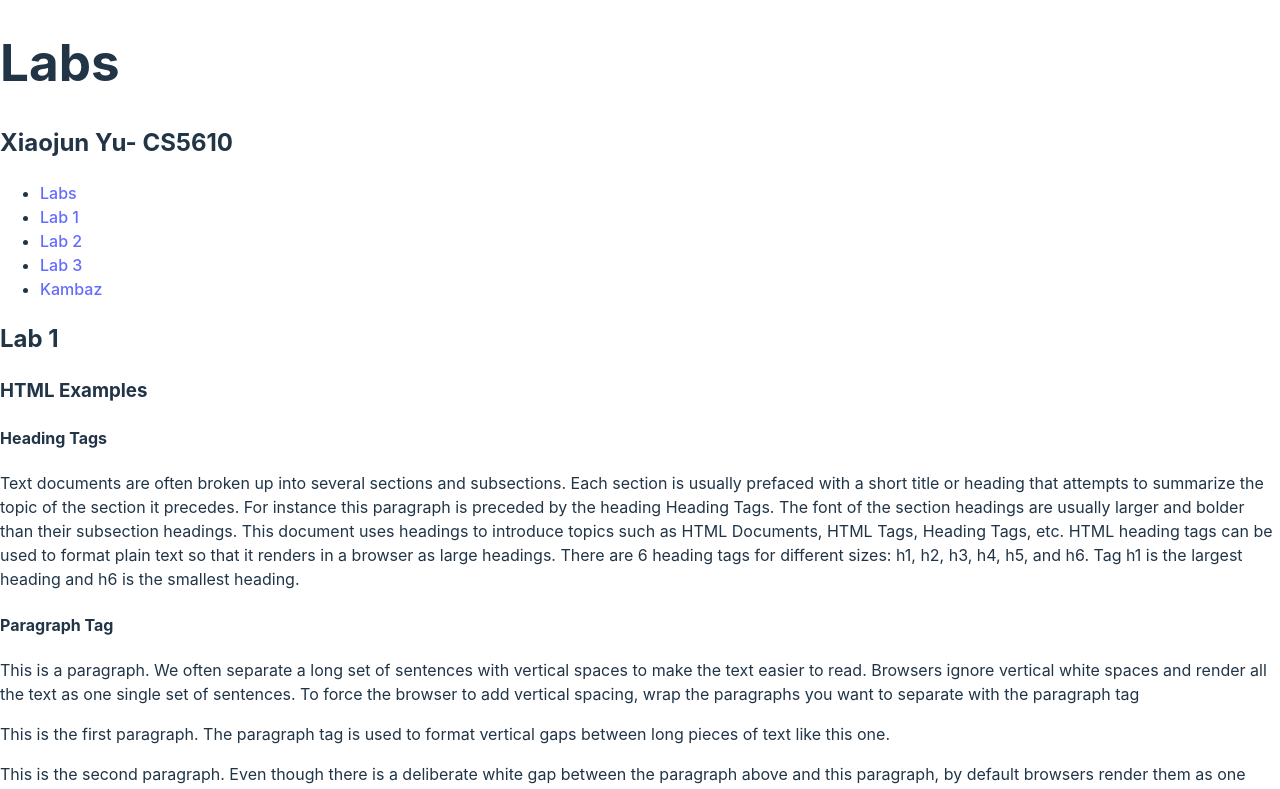
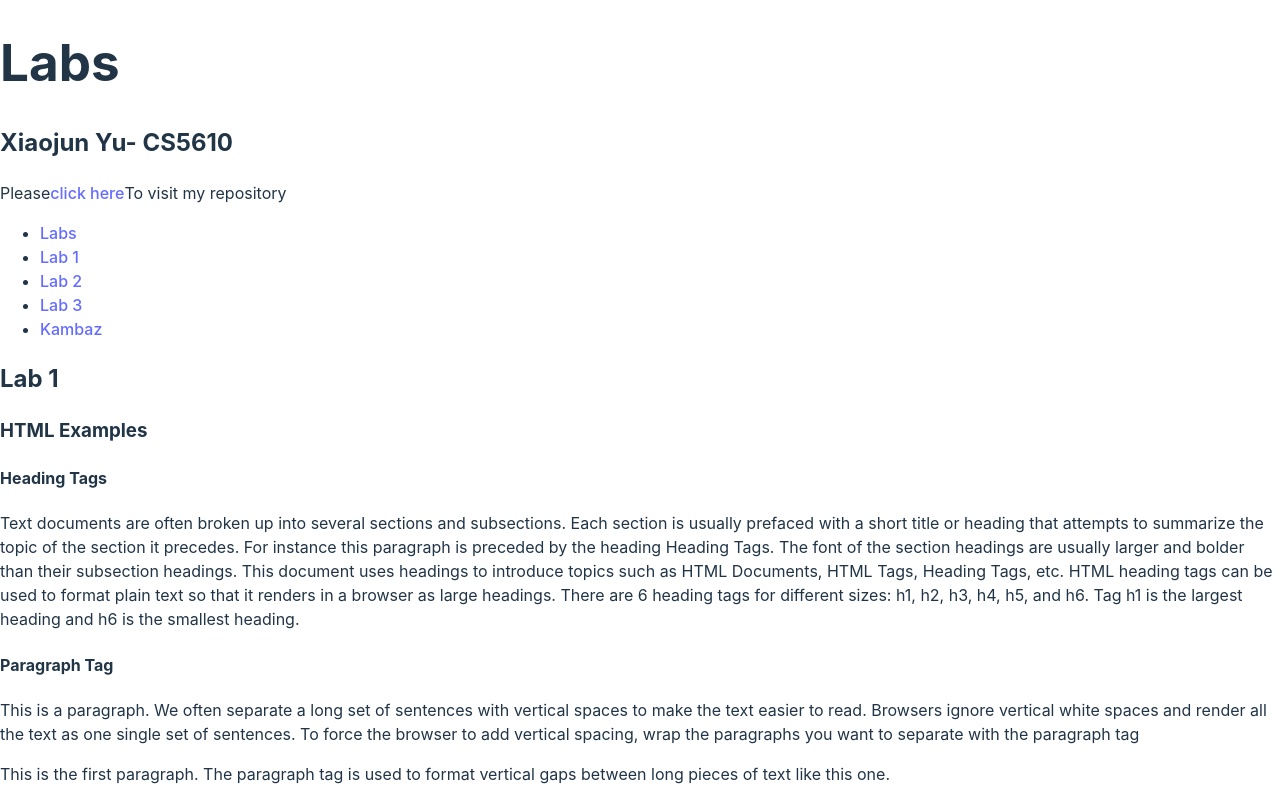
Before and after one commit to yogiyu1/kambaz-react-web-app, a React (Vite) app: page /#/Labs/Lab1 in a window 1280 px wide. Shown: the top 789 px of the page. Built offline with nearby package versions, Linux system fonts and the light colour scheme.

Commit message:
move up my repository link

```diff
--- a/src/Labs/index.tsx
+++ b/src/Labs/index.tsx
@@ -8,6 +8,9 @@
     <div>
       <h1>Labs</h1>
       <h2>Xiaojun Yu- CS5610</h2>
+      Please
+<a href="https://github.com/yogiyu1/kambaz-react-web-app" id="wd-github">click here</a>
+To visit my repository<br/>
       <TOC />
       <Routes>
         <Route path="/" element={<Navigate to="Lab1" />} />
```
